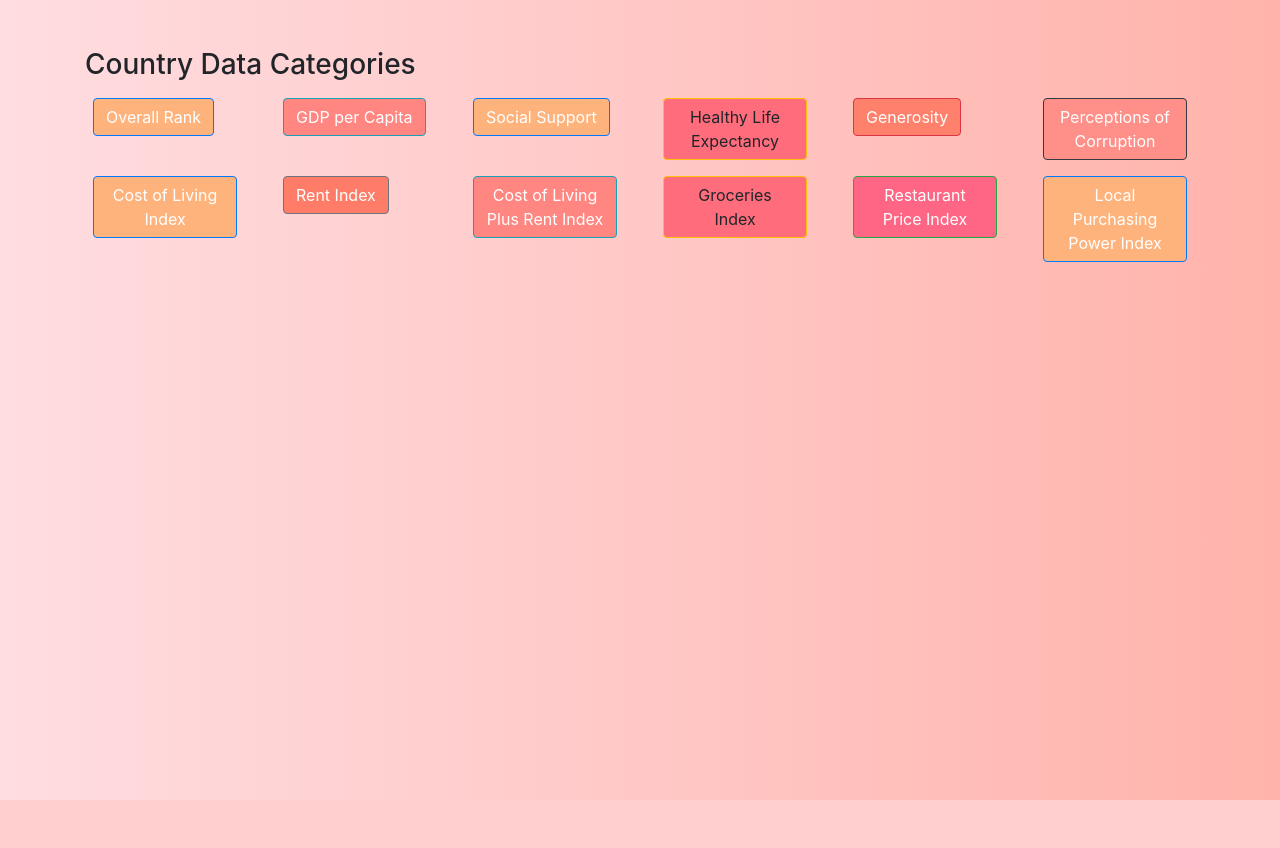
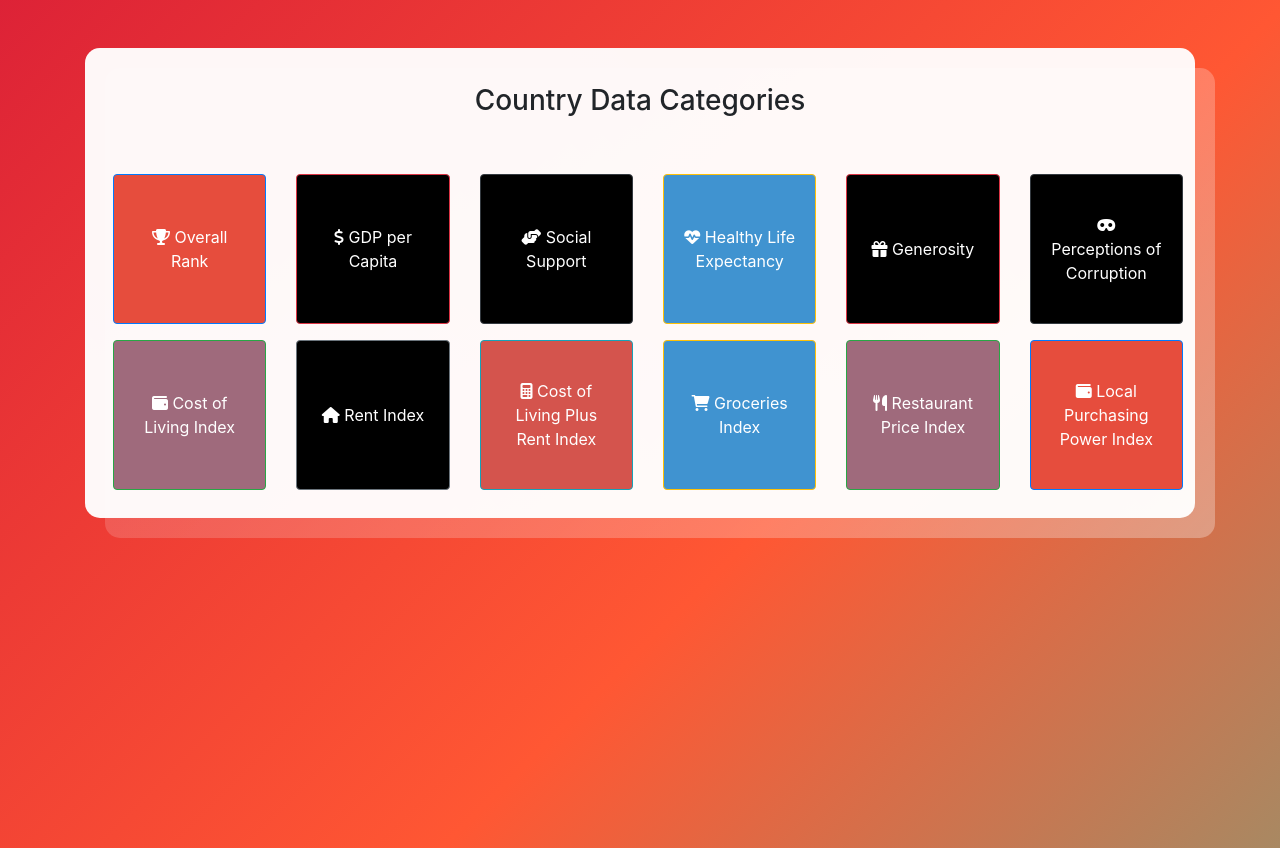
Before and after one commit to JesseRoss001/qualityoflife, a Django app: page / in a window 1280 px wide. Before the commit the page ends 800 px from the top, so only its background shows below. Run offline with Django 5.2, Linux system fonts and the light colour scheme; data comes from the database, SQL or seed files in the repository; some libraries are stand-ins or nearby versions.

Commit message:
First section styled

```diff
--- a/templates/index.html
+++ b/templates/index.html
@@ -5,105 +5,156 @@
 <head>
     <title>Quality of Life Data</title>
     <link href="https://stackpath.bootstrapcdn.com/bootstrap/4.5.2/css/bootstrap.min.css" rel="stylesheet">
+    <link rel="stylesheet" href="https://cdnjs.cloudflare.com/ajax/libs/font-awesome/6.1.0/css/all.min.css">
     <style>
       body {
             margin: 0;
             padding: 0;
-            animation: gradientBackground 30s ease infinite;
-            background-size: 400% 400%;
+            background: linear-gradient(-45deg, #ee7752, #e73c7e, #23a6d5, #23d5ab, #ff5733, #c70039, #ee7752);
+            background-size: 600% 600%;
+            animation: gradient 50s linear infinite;
+            height: 100vh;
         }
 
-        @keyframes gradientBackground {
+        @keyframes gradient {
             0% {
-                background: #ff9a9e;
-                /* fallback for old browsers */
-                background: -webkit-linear-gradient(to right, #ff9a9e, #ffddd6);
-                /* Chrome 10-25, Safari 5.1-6 */
-                background: linear-gradient(to right, #ff9a9e, #ffddd6);
-                /* W3C, IE 10+/ Edge, Firefox 16+, Chrome 26+, Opera 12+, Safari 7+ */
+                background-position: 0% 50%;
+            }
+            5% {
+                background-position: 5% 50%;
+            }
+            10% {
+                background-position: 10% 50%;
+            }
+            15% {
+                background-position: 15% 50%;
+            }
+            20% {
+                background-position: 20% 50%;
+            }
+            25% {
+                background-position: 25% 50%;
+            }
+            30% {
+                background-position: 30% 50%;
+            }
+            35% {
+                background-position: 35% 50%;
+            }
+            40% {
+                background-position: 40% 50%;
+            }
+            45% {
+                background-position: 45% 50%;
+            }
+            50% {
+                background-position: 50% 50%;
+            }
+            55% {
+                background-position: 55% 50%;
+            }
+            60% {
+                background-position: 60% 50%;
+            }
+            65% {
+                background-position: 65% 50%;
+            }
+            70% {
+                background-position: 70% 50%;
+            }
+            75% {
+                background-position: 75% 50%;
+            }
+            80% {
+                background-position: 80% 50%;
+            }
+            85% {
+                background-position: 85% 50%;
+            }
+            90% {
+                background-position: 90% 50%;
+            }
+            95% {
+                background-position: 95% 50%;
+            }
+            100% {
+                background-position: 100% 50%;
+            }
+        }
+        .header {
+            background-color: #333;
+            color: #fff;
+            padding: 20px;
+            text-align: center;
+        }
+
+        .btn {
+            background-color: #000;
+            color: #fff;
+            height:150px;
+            width: 100%;
+            margin: 10px;
+            margin-top: 30px;
+            margin-bottom: 30px;
+            padding:20px;
+        }
+
+        @keyframes buttonColorCycle {
+    0% {
+        background-color: #3498db; /* Blue */
+    }
+
+    25% {
+        background-color: #e74c3c; /* Red */
     }
 
     50% {
-                background: #ffdde1;
-                /* fallback for old browsers */
-                background: -webkit-linear-gradient(to right, #ffdde1, #ffb3ab);
-                /* Chrome 10-25, Safari 5.1-6 */
-                background: linear-gradient(to right, #ffdde1, #ffb3ab);
-                /* W3C, IE 10+/ Edge, Firefox 16+, Chrome 26+, Opera 12+, Safari 7+ */
+        background-color: #f39c12; /* Yellow */
+    }
+
+    75% {
+        background-color: #1abc9c; /* Green */
     }
 
     100% {
-                background: #ff9a9e;
-                /* fallback for old browsers */
-                background: -webkit-linear-gradient(to right, #ff9a9e, #ffddd6);
-                /* Chrome 10-25, Safari 5.1-6 */
-                background: linear-gradient(to right, #ff9a9e, #ffddd6);
-                /* W3C, IE 10+/ Edge, Firefox 16+, Chrome 26+, Opera 12+, Safari 7+ */
+        background-color: #3498db; /* Blue */
     }
 }
 
-        /* Existing styles... */
-        @keyframes buttonColorCycle {
-            0% {
-                background-color: #ff9a9e;
-            }
-
-            /* Light pink */
-            25% {
-                background-color: #ff7e67;
-            }
-
-            /* Sunset orange */
-            50% {
-                background-color: #ff6584;
-            }
-
-            /* Sunset magenta */
-            75% {
-                background-color: #ffbb7b;
-            }
-
-            /* Sunset yellow */
-            100% {
-                background-color: #ff9a9e;
-            }
-
-            /* Light pink */
-        }
-
 .btn-primary {
-            animation: buttonColorCycle 10s infinite;
+    animation: buttonColorCycle 30s infinite;
 }
 
 .btn-info {
-            animation: buttonColorCycle 10s infinite;
-            animation-delay: 1s;
+    animation: buttonColorCycle 30s infinite;
+    animation-delay: 2s;
 }
 
 .btn-success {
-            animation: buttonColorCycle 10s infinite;
-            animation-delay: 2s;
+    animation: buttonColorCycle 30s infinite;
+    animation-delay: 4s;
 }
 
 .btn-warning {
-            animation: buttonColorCycle 10s infinite;
-            animation-delay: 3s;
+    animation: buttonColorCycle 30s infinite;
+    animation-delay: 6s;
 }
 
 .btn-secondary {
-            animation: buttonColorCycle 10s infinite;
-            animation-delay: 4s;
+    animation: buttonColorCycle 30s infinite;
+    animation-delay: 8s;
 }
 
 .btn-danger {
-            animation: buttonColorCycle 10s infinite;
-            animation-delay: 5s;
+    animation: buttonColorCycle 30s infinite;
+    animation-delay: 10s;
 }
 
 .btn-dark {
-            animation: buttonColorCycle 10s infinite;
-            animation-delay: 6s;
+    animation: buttonColorCycle 30s infinite;
+    animation-delay: 12s;
 }
+
 
         #overallRankChart {
             min-width: 200px;
@@ -159,6 +210,34 @@
             color: white;
             opacity: 1;
         }
+        .glass-container {
+            background-color: rgba(255, 255, 255, 0.95);
+            border-radius: 15px;
+            padding: 20px;
+            position: relative;
+        }
+
+        .glass-container::before,
+        .glass-container::after {
+            content: "";
+            position: absolute;
+            border-radius: 15px;
+            width: 100%;
+            height: 100%;
+            z-index: -1;
+        }
+
+        .glass-container::before {
+            background: linear-gradient(-45deg, rgba(255, 255, 255, 0.3), rgba(255, 255, 255, 0.1));
+        }
+
+        .glass-container::after {
+            top: 50%;
+            left: 50%;
+            transform: translate(-50%, -50%);
+            background: linear-gradient(45deg, rgba(255, 255, 255, 0.3), rgba(255, 255, 255, 0.1));
+        }
+
     </style>
 </head>
 
@@ -166,10 +245,11 @@
 
 
 
-    <div class="container mt-5">
-        <div class="row">
+    <div class="container mt-5  ">
+        <div class="glass-container">
+        <div class="row ps-4 pe-4">
             <div class="col-md-12">
-                <h3>Country Data Categories</h3>
+                <h3 class="text-center mb-5 mt-3">Country Data Categories</h3>
                 <!-- Buttons -->
             </div>
             <div class="col-4 col-md-3 col-lg-2">
@@ -178,7 +258,7 @@
                 </button>
             </div>
             <div class="col-4 col-md-3 col-lg-2">
-                <button type="button" class="btn btn-info m-2" data-toggle="modal" data-target="#gdpModal">
+                <button type="button" class="btn btn-danger m-2" data-toggle="modal" data-target="#gdpModal">
                     <i class="fas fa-dollar-sign"></i> GDP per Capita
                 </button>
             </div>
@@ -207,7 +287,7 @@
                                 <li>{{ country.country_or_region }}: {{ country.composite_score|floatformat:2 }}</li>
                                 {% endfor %}
                             </ul>
-                            <button id="toggleButton" class="btn btn-primary" onclick="toggleList()">Show Bottom
+                            <button id="toggleButton" class="btn btn-info" onclick="toggleList()">Show Bottom
                                 10</button>
                         </div>
                     </div>
@@ -238,7 +318,7 @@
                                 <li>{{ country }}</li>
                                 {% endfor %}
                             </ul>
-                            <button id="gdpToggleButton" class="btn btn-primary" onclick="toggleGdpList()">Show Bottom
+                            <button id="gdpToggleButton" class="btn btn-warning" onclick="toggleGdpList()">Show Bottom
                                 10</button>
                         </div>
                     </div>
@@ -246,7 +326,7 @@
             </div>
             <div class="col-4 col-md-3 col-lg-2">
                 <!-- Social Support Modal Button -->
-                <button type="button" class="btn btn-primary m-2" data-toggle="modal" data-target="#socialSupportModal">
+                <button type="button" class="btn btn-dark m-2" data-toggle="modal" data-target="#socialSupportModal">
                     <i class="fas fa-hands-helping"></i> Social Support
                 </button>
             </div>
@@ -396,7 +476,7 @@
 
                 <div class="col-4 col-md-3 col-lg-2">
                     <!-- Cost of Living Index Modal -->
-                    <button type="button" class="btn btn-primary m-2" data-toggle="modal"
+                    <button type="button" class="btn btn-success m-2" data-toggle="modal"
                         data-target="#costOfLivingIndexModal">
                         <i class="fas fa-wallet"></i> Cost of Living Index
                     </button>
@@ -466,6 +546,7 @@
                         </div>
                     </div>
                 </div>
+
 
                 <div class="col-4 col-md-3 col-lg-2">
                     <!-- Cost of Living Plus Rent Index Modal -->
@@ -618,7 +699,8 @@
                             </div>
                         </div>
                     </div>
-
+                </div>
+                </div>
             </div>
         </div>
 
```
Lines whose indentation alone changed are shown as unchanged.
